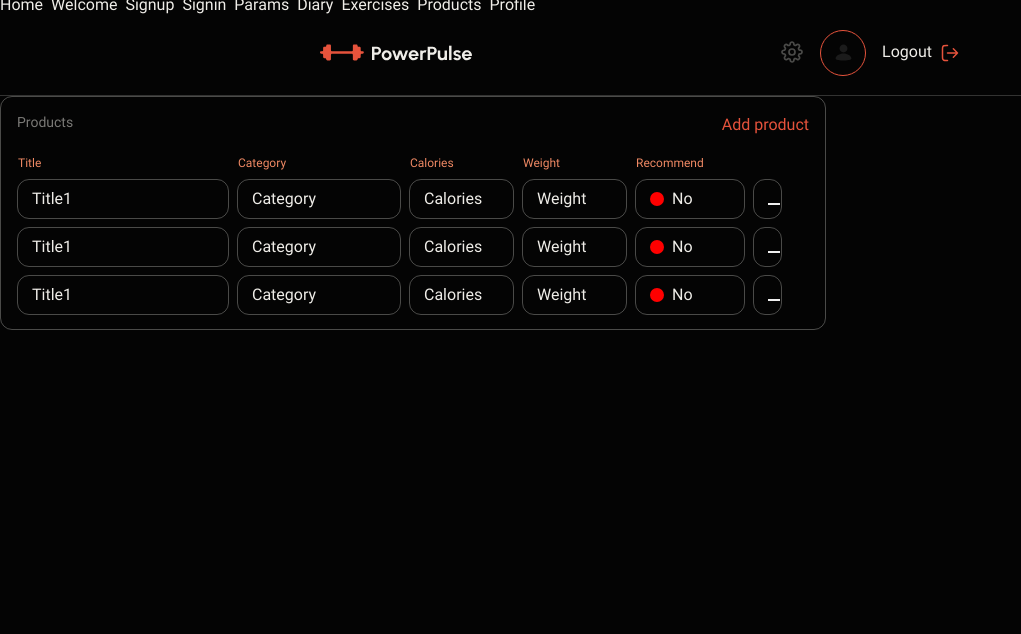
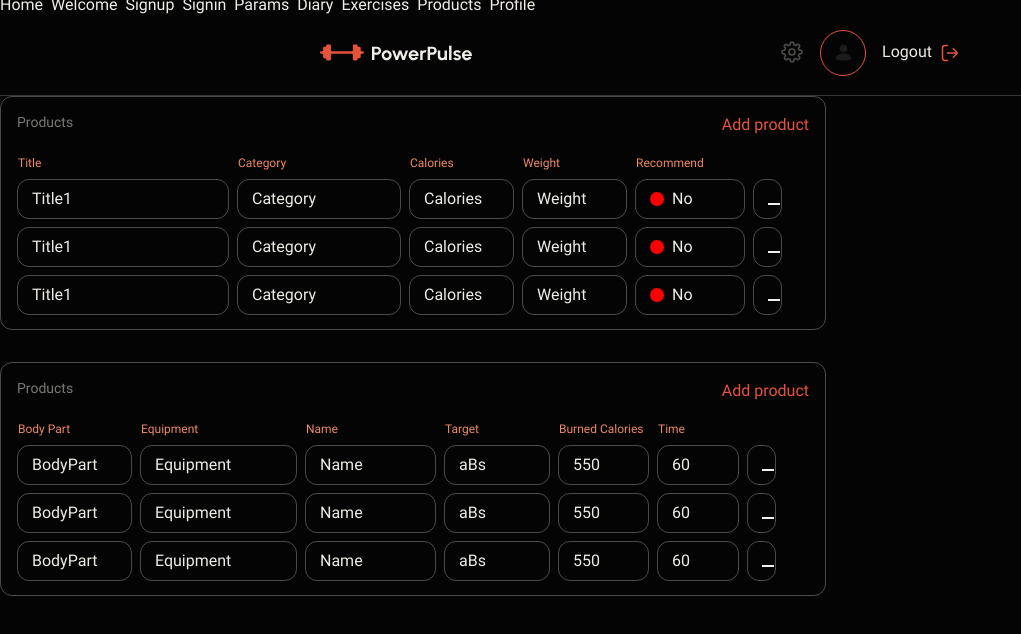
Before and after one commit to Sat98Ram/power-pulse-goit, a React (Vite) app: page /power-pulse-goit/diary in a window 1280 px wide. Shown: the top 634 px of the page, without its empty margins (0-1021 px from the left). Built offline with nearby package versions, Linux system fonts and the light colour scheme; no server answers.

Commit message:
CREATED: Both sections & little fixes

```diff
--- a/src/components/diary/DayExercises/DayExercises.jsx
+++ b/src/components/diary/DayExercises/DayExercises.jsx
@@ -2,25 +2,21 @@ import React from 'react'
 import styles from './DayExercises.module.css'
 import { nanoid } from '@reduxjs/toolkit'
 const DayExercises = () => {
-    const exArr = [{Title: "Title1", Category: "Category", Calories: "Calories", Weight: "Weight", Recommend: false},
-    {Title: "Title1", Category: "Category", Calories: "Calories", Weight: "Weight", Recommend: false},
-    {Title: "Title1", Category: "Category", Calories: "Calories", Weight: "Weight", Recommend: false},
-    {Title: "Title1", Category: "Category", Calories: "Calories", Weight: "Weight", Recommend: false},
-    {Title: "Title1", Category: "Category", Calories: "Calories", Weight: "Weight", Recommend: false},
-    {Title: "Title1", Category: "Category", Calories: "Calories", Weight: "Weight", Recommend: false},
-    {Title: "Title1", Category: "Category", Calories: "Calories", Weight: "Weight", Recommend: false},
-]
+    const exArr = [{BodyPart: "BodyPart", Equipment:"Equipment", Name:"Name", Target:"aBs", BurnedCalories:"550", Time:"60"},
+    {BodyPart: "BodyPart", Equipment:"Equipment", Name:"Name", Target:"aBs", BurnedCalories:"550", Time:"60"},
+    {BodyPart: "BodyPart", Equipment:"Equipment", Name:"Name", Target:"aBs", BurnedCalories:"550", Time:"60"},
+    {BodyPart: "BodyPart", Equipment:"Equipment", Name:"Name", Target:"aBs", BurnedCalories:"550", Time:"60"},
+    {BodyPart: "BodyPart", Equipment:"Equipment", Name:"Name", Target:"aBs", BurnedCalories:"550", Time:"60"},]
     const listOfExercises = exArr.map((obj)=>{
         const num = nanoid()
         return (
             <tr key={num}>
-                <td className={styles.tdTitle}>{obj.Title}</td>
-                <td className={styles.tdCategory}>{obj.Category}</td>
-                <td className={styles.tdCalories}>{obj.Calories}</td>
-                <td className={styles.tdWeight}>{obj.Weight}</td>
-                <td className={styles.tdRecommend}>{obj.Recommend ?
-                    (<><span><svg className={styles.recommendCircle}><circle cx="7" cy="7" r="7" fill="green"/></svg><p>Yes</p></span></>) :
-                    (<><span><svg className={styles.recommendCircle}><circle cx="7" cy="7" r="7" fill="red"/></svg><p>No</p></span></>)}</td>
+                <td className={styles.tdBodyPart}>{obj.BodyPart}</td>
+                <td className={styles.tdEquipment}>{obj.Equipment}</td>
+                <td className={styles.tdName}>{obj.Name}</td>
+                <td className={styles.tdTarget}>{obj.Target}</td>
+                <td className={styles.tdBurnedCalories}>{obj.BurnedCalories}</td>
+                <td className={styles.tdTime}>{obj.Time}</td>
                 <td className={styles.tdDellete}><button></button></td>
             </tr>
         )
@@ -32,11 +28,12 @@ const DayExercises = () => {
             <table>
                 <thead>
                     <tr>
-                        <th className={styles.thTitle}>Title</th>
-                        <th className={styles.thCategory}>Category</th>
-                        <th className={styles.thCalories}>Calories</th>
-                        <th className={styles.thWeight}>Weight</th>
-                        <th className={styles.thRecommend}>Recommend</th>
+                        <th className={styles.thBodyPart}>Body Part</th>
+                        <th className={styles.thEquipment}>Equipment</th>
+                        <th className={styles.thName}>Name</th>
+                        <th className={styles.thTarget}>Target</th>
+                        <th className={styles.thBurnedCalories}>Burned Calories</th>
+                        <th className={styles.thTime}>Time</th>
                     </tr>
                 </thead>
                 <tbody>
--- a/src/components/diary/DayExercises/DayExercises.module.css
+++ b/src/components/diary/DayExercises/DayExercises.module.css
@@ -104,20 +104,23 @@ td{
 
 }
 
-.tdTitle, .thTitle{
-    width: 212px;
+.tdBodyPart, .thBodyPart{
+    width: 115px;
 }
-.tdCategory, .thCategory{
-    width: 164px;
+.tdEquipment, .thEquipment{
+    width: 157px;
 }
-.tdCalories, .thCalories{
-    width: 105px;
+.tdName, .thName{
+    width: 131px;
 }
-.tdWeight, .thWeight{
-    width: 105px;
+.tdTarget, .thTarget{
+    width: 106px;
 }
-.tdRecommend, .thRecommend{
-    width: 110px;
+.tdBurnedCalories, .thBurnedCalories{
+    width: 91px;
+}
+.tdTime, .thTime{
+    width: 82px;
 }
 /* ---------------------------------- */
 
--- a/src/components/diary/DayProducts/DayProducts.jsx
+++ b/src/components/diary/DayProducts/DayProducts.jsx
@@ -0,0 +1,51 @@
+import React from 'react'
+import styles from './DayProducts.module.css'
+import { nanoid } from '@reduxjs/toolkit'
+const DayProducts = () => {
+    const exArr = [{Title: "Title1", Category: "Category", Calories: "Calories", Weight: "Weight", Recommend: false},
+    {Title: "Title1", Category: "Category", Calories: "Calories", Weight: "Weight", Recommend: false},
+    {Title: "Title1", Category: "Category", Calories: "Calories", Weight: "Weight", Recommend: false},
+    {Title: "Title1", Category: "Category", Calories: "Calories", Weight: "Weight", Recommend: false},
+    {Title: "Title1", Category: "Category", Calories: "Calories", Weight: "Weight", Recommend: false},
+    {Title: "Title1", Category: "Category", Calories: "Calories", Weight: "Weight", Recommend: false},
+    {Title: "Title1", Category: "Category", Calories: "Calories", Weight: "Weight", Recommend: false},
+]
+    const listOfExercises = exArr.map((obj)=>{
+        const num = nanoid()
+        return (
+            <tr key={num}>
+                <td className={styles.tdTitle}>{obj.Title}</td>
+                <td className={styles.tdCategory}>{obj.Category}</td>
+                <td className={styles.tdCalories}>{obj.Calories}</td>
+                <td className={styles.tdWeight}>{obj.Weight}</td>
+                <td className={styles.tdRecommend}>{obj.Recommend ?
+                    (<><span><svg className={styles.recommendCircle}><circle cx="7" cy="7" r="7" fill="green"/></svg><p>Yes</p></span></>) :
+                    (<><span><svg className={styles.recommendCircle}><circle cx="7" cy="7" r="7" fill="red"/></svg><p>No</p></span></>)}</td>
+                <td className={styles.tdDellete}><button></button></td>
+            </tr>
+        )
+    })
+  return (
+    <div className={styles.DayProducts}>
+        <div className={styles.DayProductsHead}><h2>Products</h2><p>Add product</p></div>
+        <div className={styles.DayProductsTable}>
+            <table>
+                <thead>
+                    <tr>
+                        <th className={styles.thTitle}>Title</th>
+                        <th className={styles.thCategory}>Category</th>
+                        <th className={styles.thCalories}>Calories</th>
+                        <th className={styles.thWeight}>Weight</th>
+                        <th className={styles.thRecommend}>Recommend</th>
+                    </tr>
+                </thead>
+                <tbody>
+                    {listOfExercises}
+                </tbody>
+            </table>
+        </div>
+    </div>
+  )
+}
+
+export default DayProducts
--- a/src/components/diary/DayProducts/DayProducts.module.css
+++ b/src/components/diary/DayProducts/DayProducts.module.css
@@ -0,0 +1,130 @@
+.DayProducts{
+    border: 1px solid #EFEDE84D;
+    border-radius: 12px;
+    width: 826px;
+    height: 234px;
+    /* padding-bottom: 16px; */
+    /* padding-right: 16px;
+    padding-left: 16px; */
+    padding-top: 16px;
+
+    margin-bottom: 32px;
+}
+
+.DayProductsHead{
+    margin: 0px 16px 0px 16px;
+    display: flex;
+    justify-content: space-between;
+}
+.DayProductsHead h2{
+    font-family: Roboto;
+    font-size: 14px;
+    font-weight: 400;
+    line-height: 18px;
+    letter-spacing: 0px;
+
+    text-align: left;
+    color: #EFEDE880;
+}
+.DayProductsHead p{
+    font-family: Roboto;
+    font-size: 16px;
+    font-weight: 500;
+    line-height: 24px;
+    letter-spacing: 0em;
+
+    text-align: left;
+    color: #E6533C;
+}
+::-webkit-scrollbar{
+    width: 6px;
+}
+::-webkit-scrollbar-thumb {
+    background: #EFEDE81A;
+    border-radius: 12px;
+  }
+span{
+    display: flex;
+    align-items: center;
+    gap: 8px;
+}
+span p{
+    display: inline-block;
+}
+
+/* ------------------------------------- */
+/* TABLE */
+table{
+    position: relative;
+    gap: 8px;
+    border-spacing: 8px;
+    border: none;
+}
+
+thead{
+    display: block;
+    height: 18px;
+}
+tbody{
+    display: block;
+    height: 146px;
+    margin-top: 8px;
+
+    overflow-y: auto;
+    padding: 0px;
+}
+thead, tbody{
+    padding-right: 12px;
+}
+tbody tr{
+    height: 40px;
+}
+
+th{
+    font-family: Roboto;
+    font-size: 12px;
+    font-weight: 400;
+    line-height: 18px;
+    letter-spacing: 0px;
+
+    text-align: left;
+    color: #EF8964;
+
+
+}
+td{
+    border-radius: 12px;
+    border: 1px solid #EFEDE84D;
+    padding-left: 14px;
+
+    font-family: Roboto;
+    font-size: 16px;
+    font-weight: 400;
+    line-height: 24px;
+    letter-spacing: 0em;
+    text-align: left;
+
+}
+
+.tdTitle, .thTitle{
+    width: 212px;
+}
+.tdCategory, .thCategory{
+    width: 164px;
+}
+.tdCalories, .thCalories{
+    width: 105px;
+}
+.tdWeight, .thWeight{
+    width: 105px;
+}
+.tdRecommend, .thRecommend{
+    width: 110px;
+}
+/* ---------------------------------- */
+
+.recommendCircle{
+    display: block;
+    width: 14px;
+    height: 14px;
+}
--- a/src/pages/Diary/Diary.jsx
+++ b/src/pages/Diary/Diary.jsx
@@ -1,8 +1,10 @@
 import DayExercises from "../../components/diary/DayExercises/DayExercises";
+import DayProducts from "../../components/diary/DayProducts/DayProducts";
 
 const Diary = () => {
   return (
     <>
+      <DayProducts></DayProducts>
       <DayExercises></DayExercises>
     </>
   );
```
